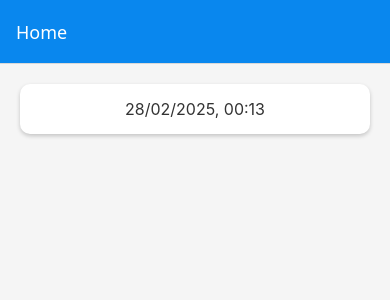
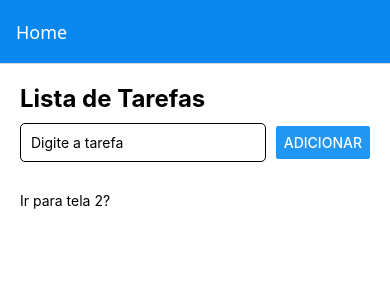
Before and after one commit to Marcos-Winicius/todo-list-react, a React Native app: screen /Home in a window 390 px wide. Shown: the top 300 px of the page. Built offline with nearby package versions, Linux system fonts and the light colour scheme.

Commit message:
revertendo commit

```diff
--- a/screens/Home.js
+++ b/screens/Home.js
@@ -1,109 +1,64 @@
 import React, { useState } from "react";
-import {
-  StyleSheet, Text, View, ScrollView, TextInput,
-  TouchableOpacity, Linking, Platform
-} from "react-native";
-import { DateTimePicker } from 'expo-date-time-picker';
-import * as Notifications from 'expo-notifications';
+import { StyleSheet, Text, View, ScrollView, TextInput, Button, TouchableOpacity, Linking } from "react-native";
 
-export default function HomeScreen({ navigation }) {
-  const [lista, setLista] = useState([]);
-  const [tarefa, setTarefa] = useState("");
-  const [dataSelecionada, setDataSelecionada] = useState(new Date());
-  const [mostrarDatePicker, setMostrarDatePicker] = useState(false);
+export default function HomeScreen({navigation}) {
+    const [lista, setLista] = useState([]); // Estado da lista de tarefas
+    const [tarefa, setTarefa] = useState(""); // Estado do campo de entrada
 
-  // Função para formatar data
-  const formatarData = (date) => {
-    return date.toLocaleString('pt-BR', {
-      day: '2-digit',
-      month: '2-digit',
-      year: 'numeric',
-      hour: '2-digit',
-      minute: '2-digit'
-    });
-  };
-
-  const adicionarTarefa = async () => {
+    // Função para adicionar tarefa
+    const adicionarTarefa = () => {
         if (tarefa.trim() !== "") {
-      const novaTarefa = {
-        id: Date.now(),
-        nome: tarefa,
-        concluida: false,
-        data: dataSelecionada
-      };
-
-      setLista([...lista, novaTarefa]);
-      setTarefa("");
-      setDataSelecionada(new Date());
-
-      // Agendar notificação (implementação abaixo)
-      await agendarNotificacao(novaTarefa.nome, novaTarefa.data);
+            setLista([...lista, { id: Date.now(), nome: tarefa, concluida: false }]); // Adiciona nova tarefa
+            setTarefa(""); // Limpa o campo após adicionar
         }
     };
 
-  const agendarNotificacao = async (tarefaNome, data) => {
-    await Notifications.scheduleNotificationAsync({
-      content: {
-        title: "Lembrete de Tarefa",
-        body: `Não se esqueça de: "${tarefaNome}"`,
-        sound: true,
-      },
-      trigger: {
-        date: data,
-      },
-    });
+    // Função para alternar o status da tarefa (concluir/desfazer)
+    const alternarConcluido = (id) => {
+        setLista(lista.map(item =>
+            item.id === id ? { ...item, concluida: !item.concluida } : item
+        ));
     };
 
-  // ... (mantenha as outras funções como alternarConcluido, removerTarefa, etc.)
+    return (
+        <ScrollView style={styles.container}>
+            <Text style={styles.title}
+            onPress={()=>{
+                Linking.openURL('https://github.com/Marcos-Winicius/todo-list-react')
+            }}
+            >Lista de Tarefas</Text>
 
-  return (
-    <ScrollView
-      style={styles.container}
-      contentContainerStyle={styles.contentContainer}
-    >
-      {/* Título e Input mantidos iguais */}
+            {/* Campo de entrada e botão */}
+            <View style={styles.inputContainer}>
+                <TextInput
+                    style={styles.input}
+                    placeholder="Digite a tarefa"
+                    value={tarefa}
+                    onChangeText={setTarefa}
+                />
+                <Button title="Adicionar" onPress={adicionarTarefa} />
+            </View>
 
-      {/* Botão para selecionar data/hora */}
-      <TouchableOpacity
-        style={styles.dateButton}
-        onPress={() => setMostrarDatePicker(true)}
-      >
-        <Text style={styles.dateButtonText}>
-          {formatarData(dataSelecionada)}
-        </Text>
-      </TouchableOpacity>
-
-      {/* Date Picker */}
-      {mostrarDatePicker && (
-        <DateTimePicker
-          value={dataSelecionada}
-          onChange={(event, date) => {
-            setMostrarDatePicker(false);
-            if (date) {
-              setDataSelecionada(date);
-            }
-          }}
-          mode="datetime"
-          minimumDate={new Date()}
-        />
-      )}
-
-      {/* Lista de tarefas com data */}
+            {/* Lista de tarefas */}
             <View style={styles.lista}>
                 {lista.map((item) => (
-          <View key={item.id} style={[styles.tarefa, item.concluida && styles.tarefaConcluidaContainer]}>
-            <View style={styles.tarefaContent}>
+                    <View key={item.id} style={styles.tarefa}>
                         <Text style={[styles.textoTarefa, item.concluida && styles.tarefaConcluida]}>
                             {item.nome}
                         </Text>
-              <Text style={styles.dataTarefa}>
-                {formatarData(new Date(item.data))}
-              </Text>
-            </View>
-            {/* Botões de ação */}
+                        <TouchableOpacity onPress={() => alternarConcluido(item.id)} style={styles.botaoConcluir}>
+                            <Text style={styles.textoBotao}>{item.concluida ? "Desfazer" : "Concluir"}</Text>
+                        </TouchableOpacity>
                     </View>
                 ))}
             </View>
+            <TouchableOpacity onPress={()=>{
+                navigation.navigate('About', {userName: tarefa})
+            }}>
+                <Text>
+                    Ir para tela 2?
+                </Text>
+            </TouchableOpacity>
         </ScrollView>
     );
 }
@@ -111,108 +66,55 @@ export default function HomeScreen({ navigation }) {
 
 const styles = StyleSheet.create({
     container: {
-        backgroundColor: "#f5f5f5",
-        flex: 1,
+        backgroundColor: "#fff",
+        padding: 20,
     },
     contentContainer: {
         padding: 20,
     },
     title: {
-        fontSize: 26,
+        fontSize: 24,
         fontWeight: "bold",
-        textAlign: "center",
-        marginBottom: 20,
-        color: "#333",
+        marginBottom: 10,
     },
     inputContainer: {
         flexDirection: "row",
         alignItems: "center",
-        backgroundColor: "#fff",
-        borderRadius: 10,
-        paddingHorizontal: 15,
-        paddingVertical: 8,
-        shadowColor: "#000",
-        shadowOffset: { width: 0, height: 2 },
-        shadowOpacity: 0.2,
-        shadowRadius: 4,
-        elevation: 5,
-        marginBottom: 15,
+        marginBottom: 20,
     },
     input: {
         flex: 1,
-        fontSize: 16,
-        color: "#333",
-    },
-    dateButton: {
-        backgroundColor: "#fff",
-        borderRadius: 10,
-        padding: 15,
-        marginBottom: 15,
-        alignItems: "center",
-        shadowColor: "#000",
-        shadowOffset: { width: 0, height: 2 },
-        shadowOpacity: 0.2,
-        shadowRadius: 4,
-        elevation: 5,
-    },
-    dateButtonText: {
-        fontSize: 16,
-        color: "#333",
-    },
-    addButton: {
-        backgroundColor: "#0987EE",
-        borderRadius: 10,
-        padding: 15,
-        marginBottom: 20,
-        alignItems: "center",
-        shadowColor: "#000",
-        shadowOffset: { width: 0, height: 2 },
-        shadowOpacity: 0.2,
-        shadowRadius: 4,
-        elevation: 5,
-    },
-    addButtonText: {
-        fontSize: 18,
-        color: "#fff",
-        fontWeight: "bold",
+        borderWidth: 1,
+        padding: 10,
+        borderRadius: 5,
+        marginRight: 10,
     },
     lista: {
         marginTop: 10,
     },
     tarefa: {
-        backgroundColor: "#fff",
-        borderRadius: 10,
-        padding: 15,
-        marginBottom: 10,
-        shadowColor: "#000",
-        shadowOffset: { width: 0, height: 3 },
-        shadowOpacity: 0.2,
-        shadowRadius: 4,
-        elevation: 5,
+        flexDirection: "row",
+        alignItems: "center",
+        justifyContent: "space-between",
+        padding: 10,
+        borderBottomWidth: 1,
+        borderBottomColor: "#ddd",
     },
     tarefaContent: {
         marginBottom: 10,
     },
     textoTarefa: {
         fontSize: 16,
-        fontWeight: "500",
-        color: "#333",
-        marginBottom: 5,
-    },
-    dataTarefa: {
-        fontSize: 14,
-        color: "#666",
     },
     tarefaConcluida: {
         textDecorationLine: "line-through",
-        color: "#aaa",
+        color: "gray",
     },
-    tarefaConcluidaContainer: {
-        backgroundColor: "#e6f7ff",
-    },
-    acoesTarefa: {
-        flexDirection: "row",
-        justifyContent: "flex-end",
+    botaoConcluir: {
+        backgroundColor: "#0987EE",
+        paddingVertical: 5,
+        paddingHorizontal: 10,
+        borderRadius: 5,
     },
     botaoAcao: {
         paddingVertical: 5,
@@ -232,18 +134,5 @@ const styles = StyleSheet.create({
     textoBotaoAcao: {
         color: "#fff",
         fontWeight: "bold",
-        fontSize: 16,
-    },
-    navigateButton: {
-        backgroundColor: "#00B5E2",
-        paddingVertical: 12,
-        borderRadius: 10,
-        marginTop: 20,
-        alignItems: "center",
-    },
-    navigateButtonText: {
-        color: "#fff",
-        fontSize: 16,
-        fontWeight: "bold",
     },
 });
```
Also changed, not shown: screens/AddTask.js (added). Lines whose indentation alone changed are shown as unchanged.
